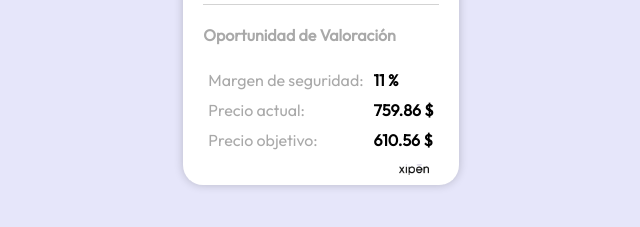
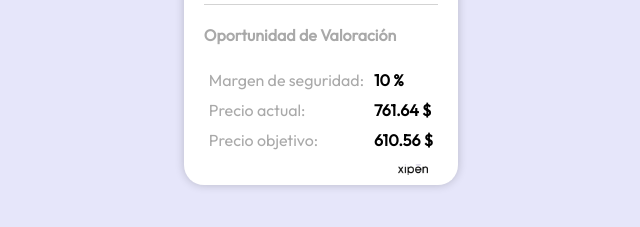
Before and after one commit to Xipen01/ASML, a plain HTML site: page index.html in a window 1280 px wide. Shown: the part 473-700 px from the top of the page, 319-959 px from the left. Drawn offline with Linux system fonts and the light colour scheme.

Commit message:
Actualizar archivo HTML generado automáticamente

```diff
--- a/index.html
+++ b/index.html
@@ -54,8 +54,8 @@
                     <p>Precio objetivo:</p>
                 </div>
                 <div class="columna">
-                    <p class="mi-clase">11 %</p>
-                    <p class="mi-clase">759.86 $</p>
+                    <p class="mi-clase">10 %</p>
+                    <p class="mi-clase">761.64 $</p>
                     <p class="mi-clase">610.56 $</p>
                 </div>
             </div>
```
